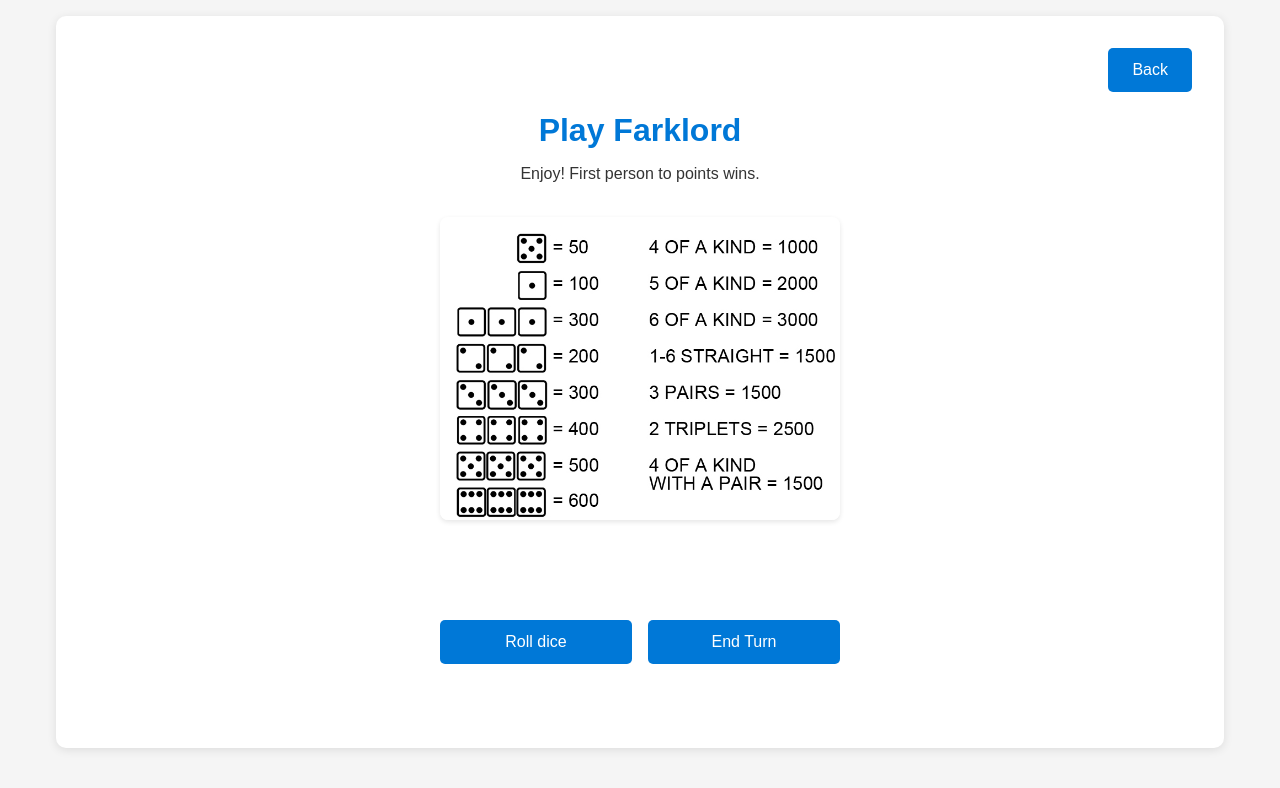
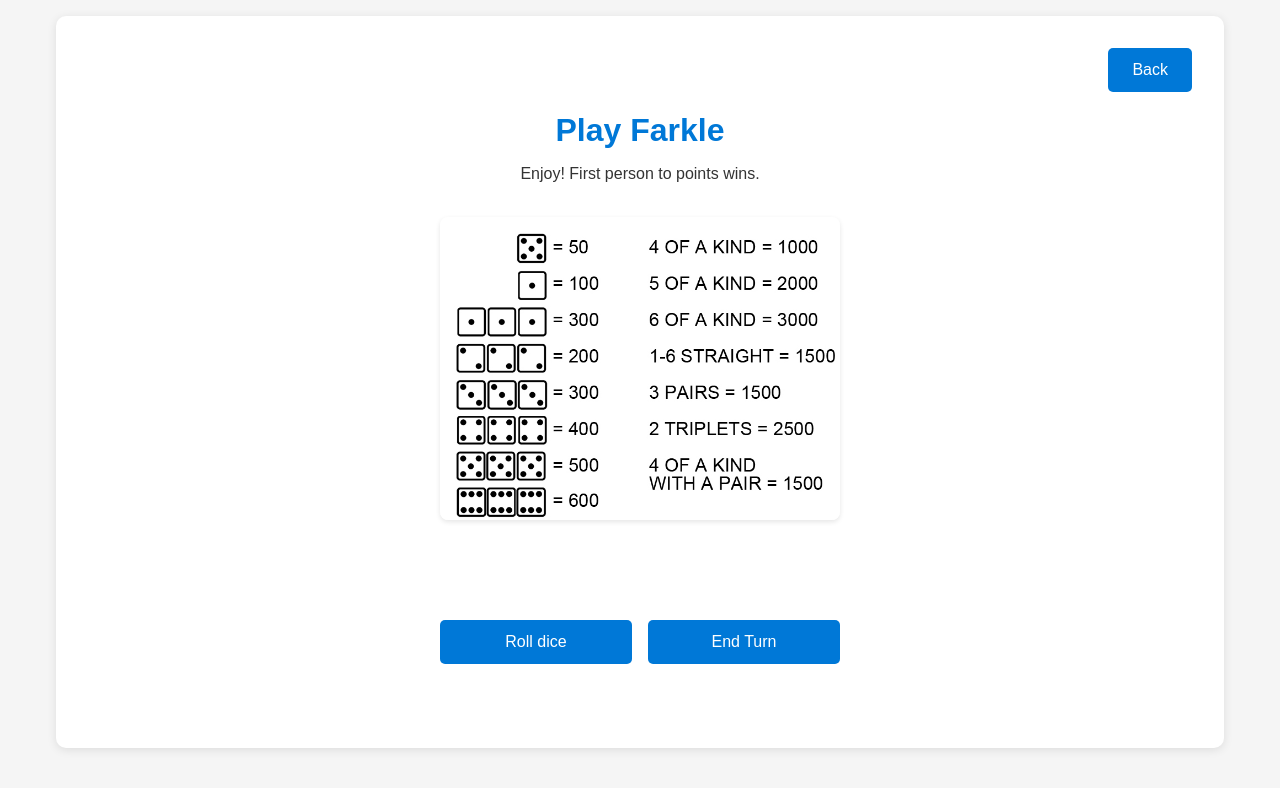
Before and after one commit to joshbullough96/farkle, a website with bundled scripts: page play.html in a window 1280 px wide. Built offline with nearby package versions, Linux system fonts and the light colour scheme; a script that the page names is missing.

Commit message:
switched Farklord with Farkle

```diff
--- a/play.html
+++ b/play.html
@@ -8,7 +8,7 @@
     <link rel="stylesheet" href="https://cdnjs.cloudflare.com/ajax/libs/font-awesome/4.7.0/css/font-awesome.min.css">
     <script src="https://kit.fontawesome.com/54549e0d85.js" crossorigin="anonymous"></script>
     <link rel="stylesheet" href="style.css">
-    <title>Play Farklord</title>
+    <title>Play Farkle</title>
 </head>
 <body>
     <main>
@@ -20,7 +20,7 @@
             </aside>
             <div id="game-container">
                 <div id="top-container">
-                    <h1>Play Farklord</h1>
+                    <h1>Play Farkle</h1>
                     <p>Enjoy! First person to <span id="scoreTo"></span> points wins.</p>
                     <br />
                     <img src="./images/Scoring.jpg" alt="Scoring" width="400">
```
Also changed, not shown: index.html (+2 -2 lines), startup.html (+1 -1 lines).
